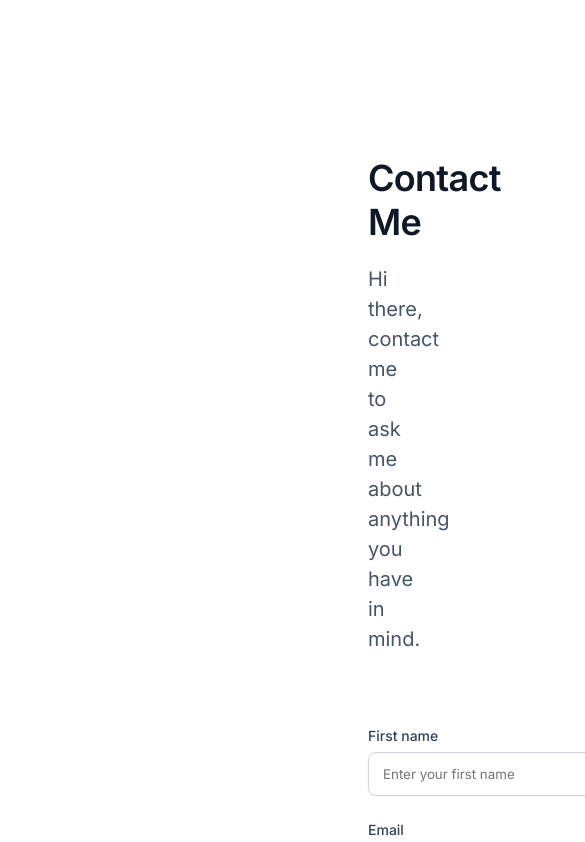
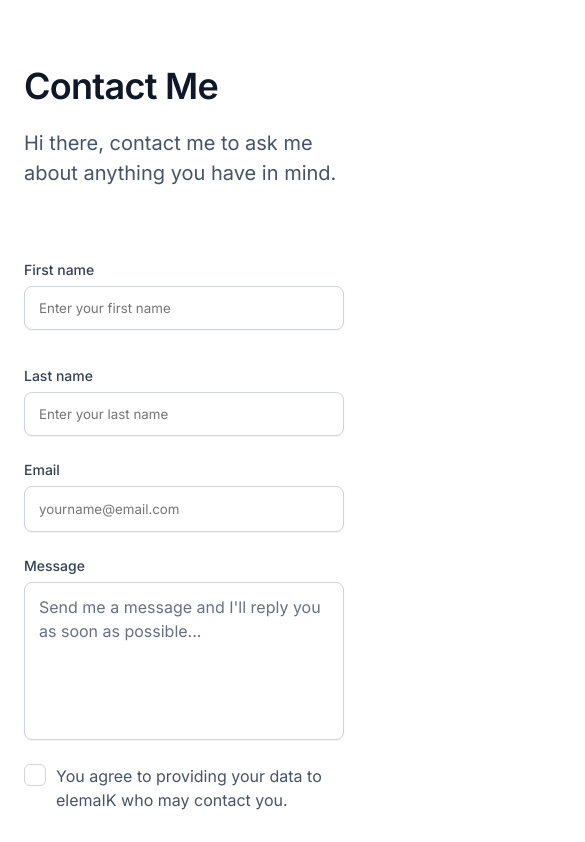
Before and after one commit to ElemaGp/linktree-type-project, a React (Create React App) app: page /contact in a window 390 px wide. Shown: the top 842 px of the page, 585 px wide, since content can reach past the window. Built offline with nearby package versions, Linux system fonts and the light colour scheme.

Commit message:
feat: responsiveness for smaller devices

```diff
--- a/src/pages/contact/Contact.jsx
+++ b/src/pages/contact/Contact.jsx
@@ -72,6 +72,7 @@ const Contact = () => {
                         ></textarea>
                     </div>
 
+                    <div className="permission">
                         <label className="main">
                             <input
                                 type="checkbox"
@@ -80,8 +81,9 @@ const Contact = () => {
                                 onChange={handleOnChange}
                                 />
                                     <span className="checkbox"></span>
+                        </label>
                         <span className="agreement">You agree to providing your data to elemaIK who may contact you.</span>
-                    </label>
+                    </div>
 
                     {!isPending && <button id="btn__submit">Send message</button>}
                     {isPending && <button id="btn__submit" disabled>Sending message...</button>}
--- a/src/pages/contact/contact.css
+++ b/src/pages/contact/contact.css
@@ -47,7 +47,7 @@ p{
 }
 
 .names input {
-    width: 18.7rem;
+    width: 19.3rem;
     height: 44px;
     box-sizing: border-box;
     padding: 10px 14px;
@@ -81,6 +81,9 @@ textarea::placeholder{
     color: #667085;
 }
 
+.permission{
+    display: flex;
+}
 
 
 /* CHECKBOX START*/
@@ -192,3 +195,44 @@ button{
     font-size: 16px;
     line-height: 24px
 }
+
+
+
+/*============== MEDIA QUERIES (MEDIUM DEVICES) ie. tablets ============= */
+@media screen and (max-width: 1024px) {
+    .contactWrapper {
+        margin-left: 16px;
+        margin-right: 16px;
+
+    }
+
+    .names input {
+        width: 22rem;
+    }
+
+}
+
+/*============== MEDIA QUERIES (SMALLER DEVICES) ie. phones ============= */
+@media screen and (max-width: 600px) {
+
+
+
+    .contactWrapper{
+        margin-top: 64px;
+        width: 20rem;
+    }
+
+    .names {
+        flex-direction: column;
+    }
+
+    .names input {
+        width: inherit;
+    }
+
+    .agreement{
+        width: 17rem;
+    }
+
+
+}
```
Lines whose indentation alone changed are shown as unchanged.
